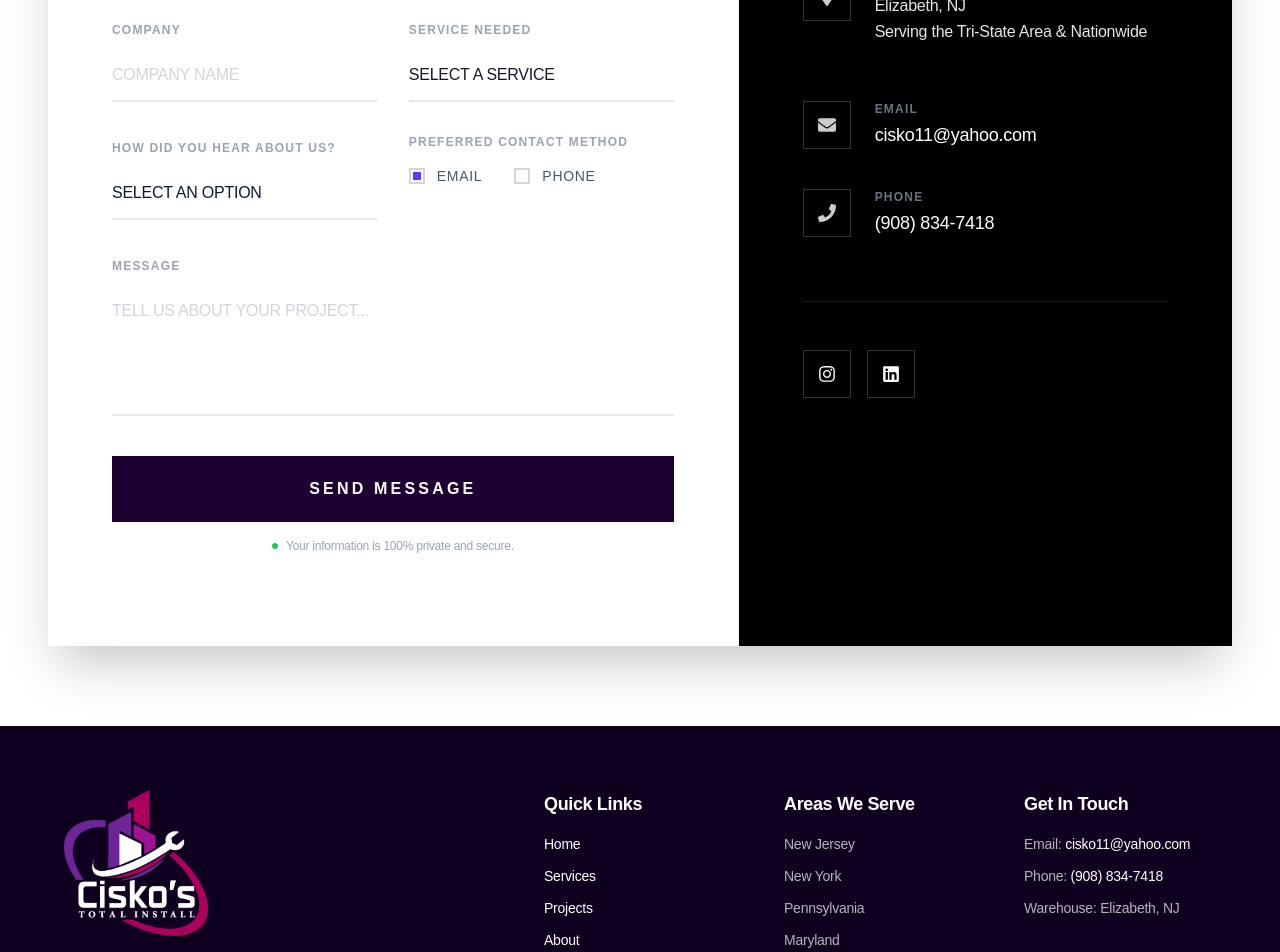
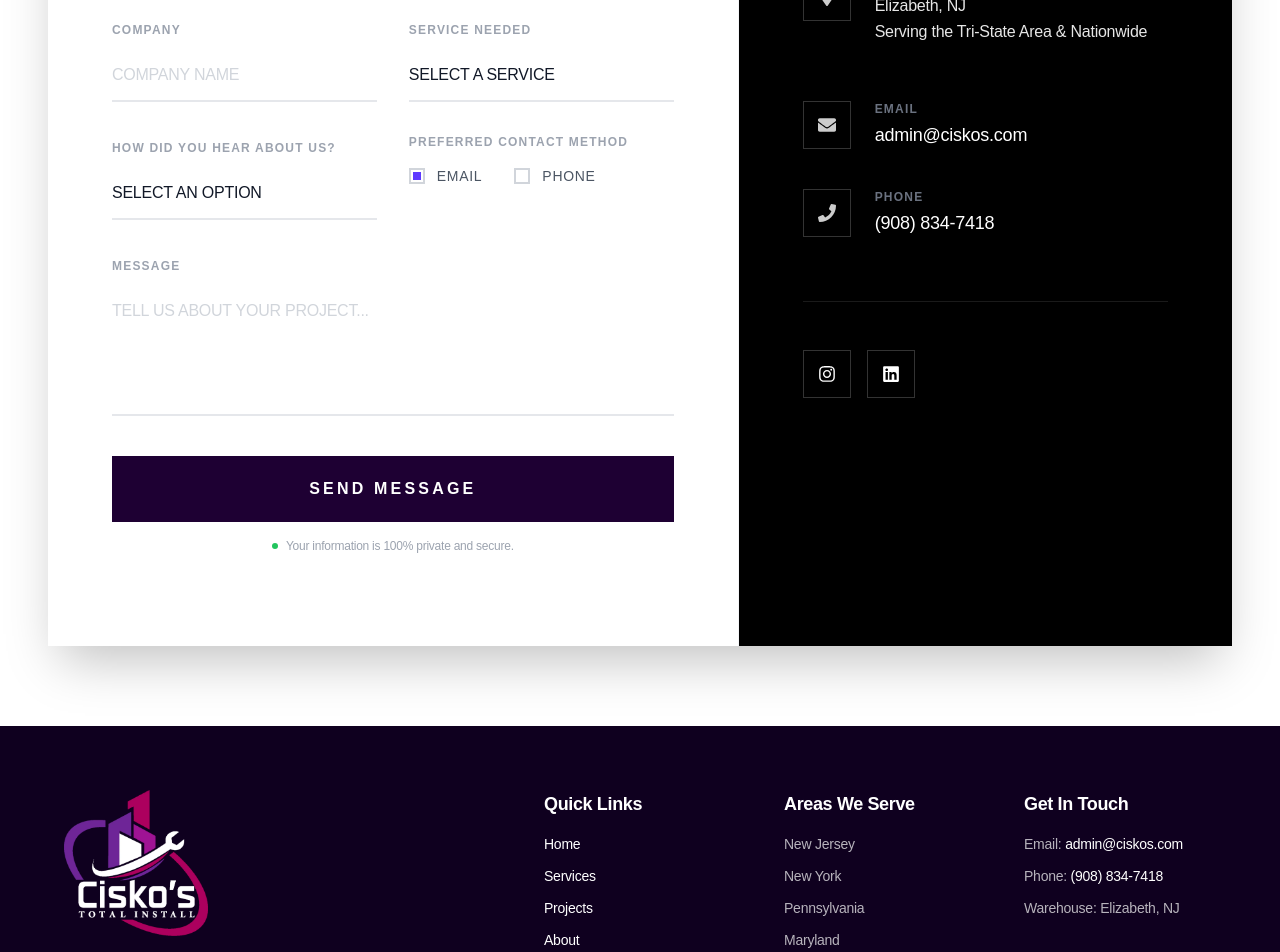
Before and after one commit to fctico11/ciskos, a React (Vite) app: page /contact in a window 1280 px wide. Shown: the part 820-1772 px from the top of the page. Built offline with nearby package versions, Linux system fonts and the light colour scheme; a web font is replaced by a local one.

Commit message:
update contact info

```diff
--- a/src/components/Footer.jsx
+++ b/src/components/Footer.jsx
@@ -74,8 +74,8 @@ export default function Footer() {
                     <ul className="space-y-3 text-white/70 text-sm">
                         <li>
                             Email:{" "}
-                            <a href="mailto:cisko11@yahoo.com" className="hover:text-white">
-                                cisko11@yahoo.com
+                            <a href="mailto:admin@ciskos.com" className="hover:text-white">
+                                admin@ciskos.com
                             </a>
                         </li>
                         <li>
--- a/src/pages/Contact.jsx
+++ b/src/pages/Contact.jsx
@@ -293,8 +293,8 @@ export default function Contact() {
                     </div>
                     <div>
                       <p className="text-xs font-bold text-gray-500 uppercase tracking-widest mb-1">Email</p>
-                      <a href="mailto:cisko11@yahoo.com" className="hover:text-white transition-colors block">
-                        cisko11@yahoo.com
+                      <a href="mailto:admin@ciskos.com" className="hover:text-white transition-colors block">
+                        admin@ciskos.com
                       </a>
                     </div>
                   </div>
```
